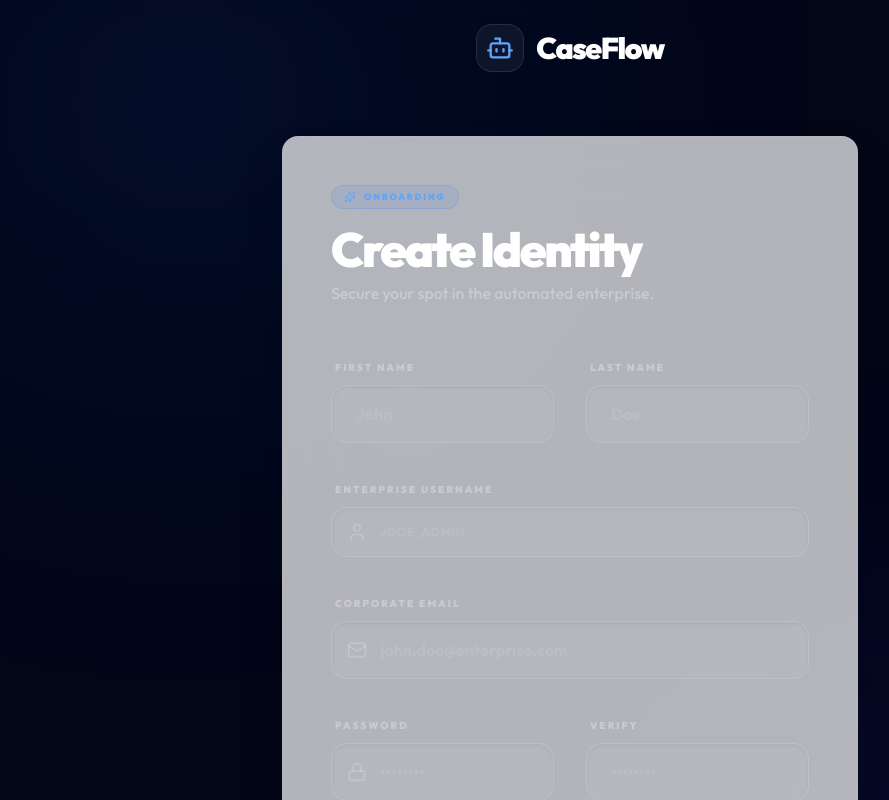
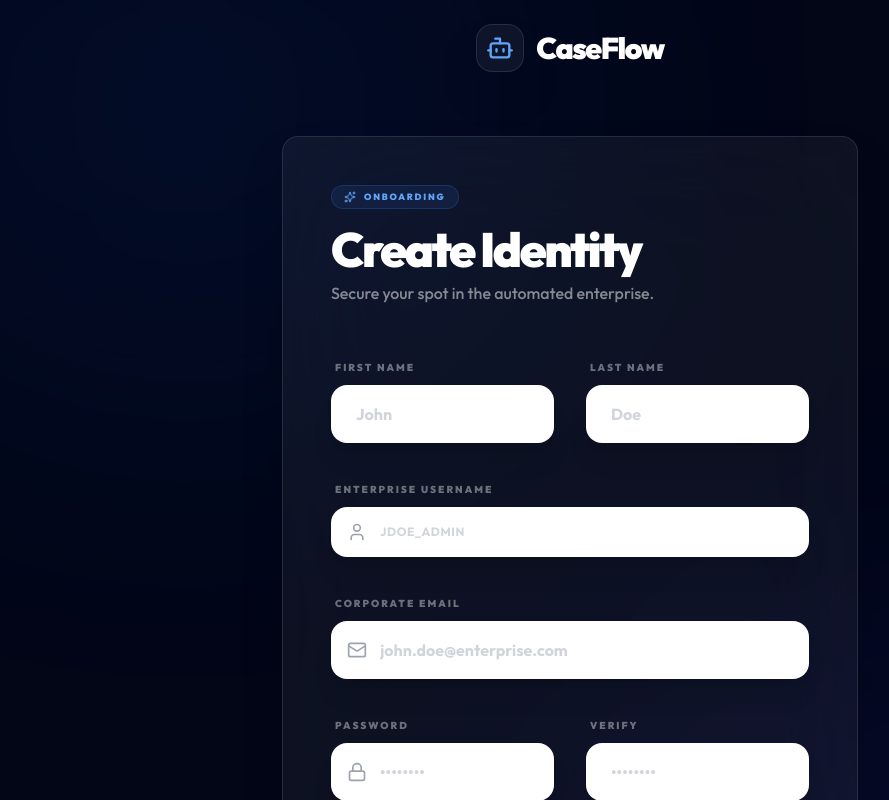
Before and after one commit to 23MH1A1241/ServiceNow_Project_space, a React (Vite) app: page /signup in a window 1280 px wide. Shown: the top 800 px of the page, without its empty margins (70-959 px from the left). Built offline with nearby package versions, Linux system fonts and the light colour scheme.

Commit message:
Branding: Updated Landing to CASEFLOW AI and refined form inputs to pure white for visibility

```diff
--- a/src/pages/Landing.jsx
+++ b/src/pages/Landing.jsx
@@ -65,8 +65,8 @@ const Landing = () => {
         </div>
 
         <h1 className="text-7xl md:text-[9rem] font-black leading-[0.85] tracking-tighter mb-12 animate-slide-up-glow">
-          THINK <br />
-          <span className="text-transparent bg-clip-text bg-gradient-to-b from-blue-400 to-blue-700">FASTER.</span>
+          CASEFLOW <br />
+          <span className="text-transparent bg-clip-text bg-gradient-to-b from-blue-400 to-blue-700">AI.</span>
         </h1>
 
         <div className="flex flex-col items-center space-y-12 animate-fade-in-delayed">
--- a/src/pages/Signup.jsx
+++ b/src/pages/Signup.jsx
@@ -75,14 +75,14 @@ const Signup = () => {
         <span className="text-3xl font-black tracking-tighter">CaseFlow</span>
       </Link>
 
-      <div className="glass-panel w-full max-w-xl p-12 relative z-10 shadow-2xl border border-white/5 backdrop-blur-3xl">
+      <div className="glass-panel w-full max-w-xl p-12 relative z-10 shadow-2xl border border-white/10 backdrop-blur-3xl bg-white/5">
         <div className="mb-12">
            <div className="inline-flex items-center px-3 py-1 bg-blue-500/10 border border-blue-500/20 rounded-full text-blue-400 text-[9px] font-black tracking-[0.2em] uppercase mb-4">
               <Sparkles className="w-3 h-3 mr-2" />
               Onboarding
            </div>
            <h2 className="text-5xl font-black tracking-tighter mb-2">Create Identity</h2>
-           <p className="text-white/30 font-medium">Secure your spot in the automated enterprise.</p>
+           <p className="text-white/50 font-medium">Secure your spot in the automated enterprise.</p>
         </div>
 
         {error && (
@@ -95,54 +95,54 @@ const Signup = () => {
         <form onSubmit={handleSubmit} className="space-y-8">
           <div className="grid grid-cols-2 gap-8">
             <div className="space-y-2">
-              <label className="text-[10px] font-black text-white/30 uppercase tracking-[0.2em] ml-1">First Name</label>
+              <label className="text-[10px] font-black text-white/40 uppercase tracking-[0.2em] ml-1">First Name</label>
               <input
                 type="text"
                 name="firstName"
                 required
                 placeholder="John"
-                className="w-full px-6 py-4 bg-white/5 border border-white/10 rounded-2xl focus:outline-none focus:ring-4 focus:ring-blue-500/20 focus:border-blue-500/50 transition-all font-bold text-white placeholder-white/10 shadow-inner"
+                className="w-full px-6 py-4 bg-white border border-white/10 rounded-2xl focus:outline-none focus:ring-4 focus:ring-blue-500/20 focus:border-blue-500/50 transition-all font-bold text-gray-900 placeholder-gray-300 shadow-xl"
                 onChange={handleChange}
               />
             </div>
             <div className="space-y-2">
-              <label className="text-[10px] font-black text-white/30 uppercase tracking-[0.2em] ml-1">Last Name</label>
+              <label className="text-[10px] font-black text-white/40 uppercase tracking-[0.2em] ml-1">Last Name</label>
               <input
                 type="text"
                 name="lastName"
                 required
                 placeholder="Doe"
-                className="w-full px-6 py-4 bg-white/5 border border-white/10 rounded-2xl focus:outline-none focus:ring-4 focus:ring-blue-500/20 focus:border-blue-500/50 transition-all font-bold text-white placeholder-white/10 shadow-inner"
+                className="w-full px-6 py-4 bg-white border border-white/10 rounded-2xl focus:outline-none focus:ring-4 focus:ring-blue-500/20 focus:border-blue-500/50 transition-all font-bold text-gray-900 placeholder-gray-300 shadow-xl"
                 onChange={handleChange}
               />
             </div>
           </div>
 
           <div className="space-y-2">
-            <label className="text-[10px] font-black text-white/30 uppercase tracking-[0.2em] ml-1">Enterprise Username</label>
+            <label className="text-[10px] font-black text-white/40 uppercase tracking-[0.2em] ml-1">Enterprise Username</label>
             <div className="relative">
-              <User className="absolute left-4 top-1/2 -translate-y-1/2 h-5 w-5 text-white/20" />
+              <User className="absolute left-4 top-1/2 -translate-y-1/2 h-5 w-5 text-gray-400" />
               <input
                 type="text"
                 name="username"
                 required
                 placeholder="jdoe_admin"
-                className="w-full pl-12 pr-6 py-4 bg-white/5 border border-white/10 rounded-2xl focus:outline-none focus:ring-4 focus:ring-blue-500/20 focus:border-blue-500/50 transition-all font-bold text-white placeholder-white/10 shadow-inner uppercase tracking-wider text-xs"
+                className="w-full pl-12 pr-6 py-4 bg-white border border-white/10 rounded-2xl focus:outline-none focus:ring-4 focus:ring-blue-500/20 focus:border-blue-500/50 transition-all font-bold text-gray-900 placeholder-gray-300 shadow-xl uppercase tracking-wider text-xs"
                 onChange={handleChange}
               />
             </div>
           </div>
 
           <div className="space-y-2">
-            <label className="text-[10px] font-black text-white/30 uppercase tracking-[0.2em] ml-1">Corporate Email</label>
+            <label className="text-[10px] font-black text-white/40 uppercase tracking-[0.2em] ml-1">Corporate Email</label>
             <div className="relative">
-              <Mail className="absolute left-4 top-1/2 -translate-y-1/2 h-5 w-5 text-white/20" />
+              <Mail className="absolute left-4 top-1/2 -translate-y-1/2 h-5 w-5 text-gray-400" />
               <input
                 type="email"
                 name="email"
                 required
                 placeholder="john.doe@enterprise.com"
-                className="w-full pl-12 pr-6 py-4 bg-white/5 border border-white/10 rounded-2xl focus:outline-none focus:ring-4 focus:ring-blue-500/20 focus:border-blue-500/50 transition-all font-bold text-white placeholder-white/10 shadow-inner"
+                className="w-full pl-12 pr-6 py-4 bg-white border border-white/10 rounded-2xl focus:outline-none focus:ring-4 focus:ring-blue-500/20 focus:border-blue-500/50 transition-all font-bold text-gray-900 placeholder-gray-300 shadow-xl"
                 onChange={handleChange}
               />
             </div>
@@ -150,27 +150,27 @@ const Signup = () => {
 
           <div className="grid grid-cols-2 gap-8">
             <div className="space-y-2">
-              <label className="text-[10px] font-black text-white/30 uppercase tracking-[0.2em] ml-1">Password</label>
+              <label className="text-[10px] font-black text-white/40 uppercase tracking-[0.2em] ml-1">Password</label>
               <div className="relative">
-                <Lock className="absolute left-4 top-1/2 -translate-y-1/2 h-5 w-5 text-white/20" />
+                <Lock className="absolute left-4 top-1/2 -translate-y-1/2 h-5 w-5 text-gray-400" />
                 <input
                   type="password"
                   name="password"
                   required
                   placeholder="••••••••"
-                  className="w-full pl-12 pr-6 py-4 bg-white/5 border border-white/10 rounded-2xl focus:outline-none focus:ring-4 focus:ring-blue-500/20 focus:border-blue-500/50 transition-all font-bold text-white placeholder-white/10 shadow-inner"
+                  className="w-full pl-12 pr-6 py-4 bg-white border border-white/10 rounded-2xl focus:outline-none focus:ring-4 focus:ring-blue-500/20 focus:border-blue-500/50 transition-all font-bold text-gray-900 placeholder-gray-300 shadow-xl"
                   onChange={handleChange}
                 />
               </div>
             </div>
             <div className="space-y-2">
-              <label className="text-[10px] font-black text-white/30 uppercase tracking-[0.2em] ml-1">Verify</label>
+              <label className="text-[10px] font-black text-white/40 uppercase tracking-[0.2em] ml-1">Verify</label>
               <input
                 type="password"
                 name="confirmPassword"
                 required
                 placeholder="••••••••"
-                className="w-full px-6 py-4 bg-white/5 border border-white/10 rounded-2xl focus:outline-none focus:ring-4 focus:ring-blue-500/20 focus:border-blue-500/50 transition-all font-bold text-white placeholder-white/10 shadow-inner"
+                className="w-full px-6 py-4 bg-white border border-white/10 rounded-2xl focus:outline-none focus:ring-4 focus:ring-blue-500/20 focus:border-blue-500/50 transition-all font-bold text-gray-900 placeholder-gray-300 shadow-xl"
                 onChange={handleChange}
               />
             </div>
```
Also changed, not shown: src/pages/Login.jsx (+8 -8 lines).
